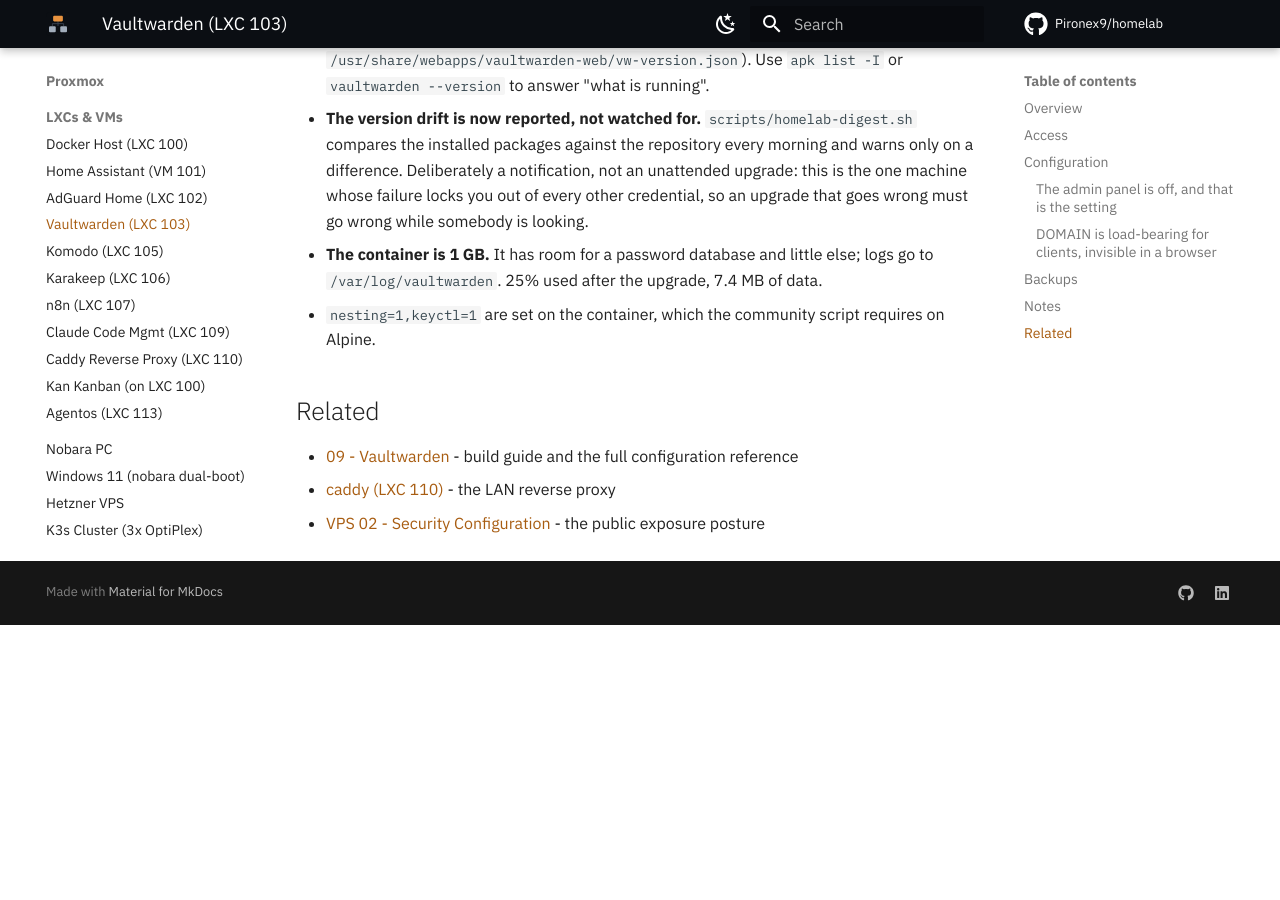
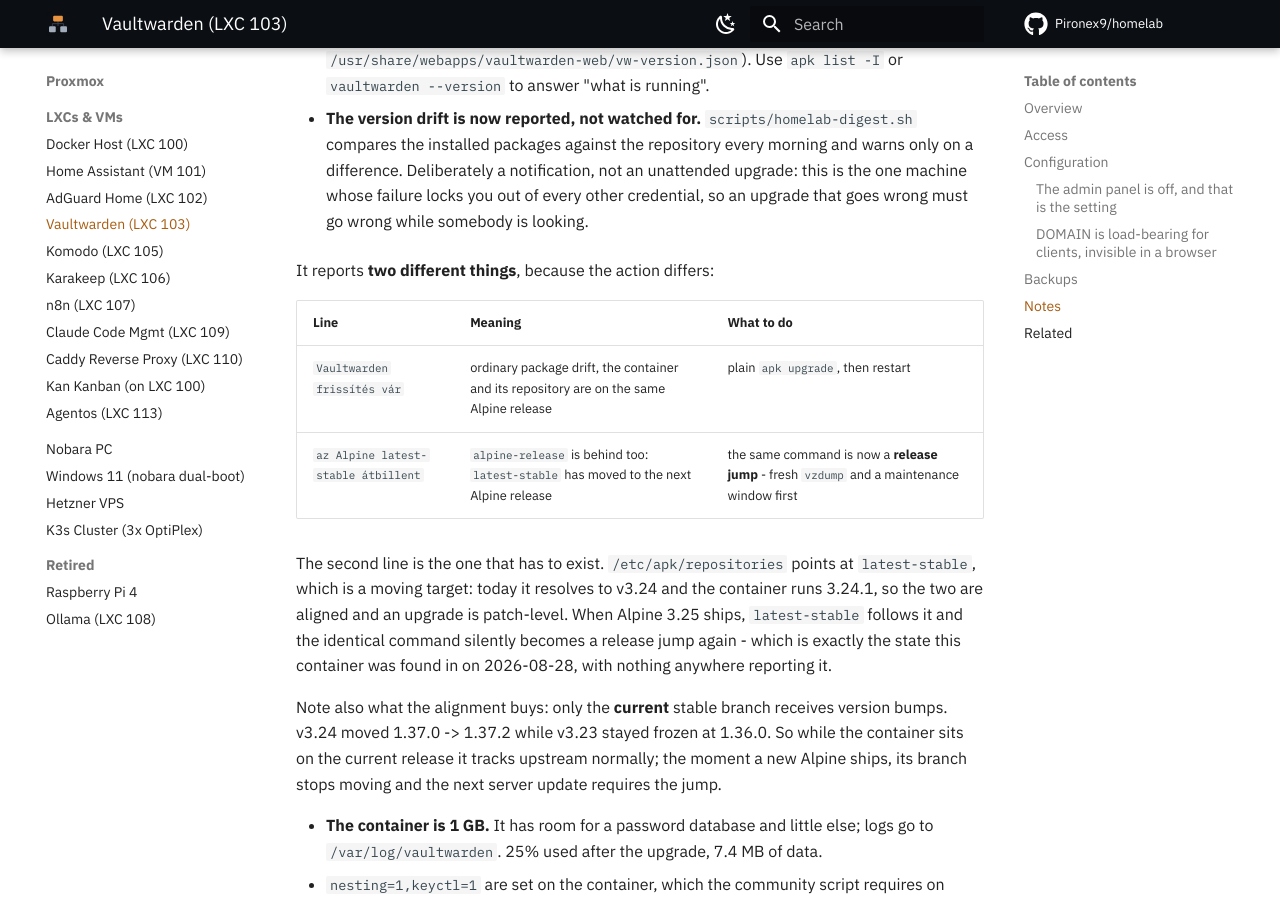
Before and after one commit to Pironex9/homelab, an MkDocs documentation site: the page built from docs/hosts/vaultwarden.md, in a window 1280 px wide and 900 px high, scrolled down 5049 px. Built offline with MkDocs 1.6.1 and Material for MkDocs 9.7.7, drawn with Linux system fonts in a browser that asks for light colours; comment, search, counter and statistics services are not loaded; before the commit the page ends 5674 px from its top, so only the background shows below that.

Commit message:
feat(digest): a kiadasugrast valassza el a sima csomagfrissitestol
Lyuk volt abban, amit ma delelott irtam. A blokk jelentette a vaultwarden
verzio-elmaradast, de nem tett kulonbseget aközött, hogy

  a) a container es a repoja ugyanazon az Alpine kiadason all, tehat az
     apk upgrade sima patch-szintu muvelet, vagy
  b) az alpine-release is elmaradasban van, mert a latest-stable atbillent a
     kovetkezo kiadasra - ilyenkor UGYANAZ a parancs kiadasugras

A kettot ugyanaz a figyelmeztetes valtotta ki, tehat aki a digest alapjan
cselekszik, eszrevetlenul futtathatott volna kiadasugrast a jelszokezelon.
Pont ez volt a 2026-08-28-i allapot, csak akkor semmi nem jelentette.

A /etc/apk/repositories 'latest-stable'-re mutat, ami mozgo celpont: ma v3.24-re
oldodik fel es a container 3.24.1-en all, tehat igazodnak. Amint az Alpine 3.25
megjelenik, a latest-stable koveti, es a valtozatlan parancs megint ugras lesz.

Merve: a container most 0 frissitheto csomagon all, alpine-release/alpine-base
nincs elmaradasban. A latest-stable ma branch v3.24, version 3.24.1; v3.25 meg
nem letezik. A v3.23 vaultwardenje 1.36.0-nal befagyott, a v3.24-e 1.37.2 -
tehat csak az EPPEN aktualis stable ag kap verziougrast.

Mind a negy kimeneti alak kiprobalva kulon: igazodo, csak csomag-elmaradas,
csak kiadasugras, es a ketto egyutt. Plusz az elerhetetlen container aga.

```diff
--- a/docs/hosts/vaultwarden.md
+++ b/docs/hosts/vaultwarden.md
@@ -223,6 +223,26 @@
   this is the one machine whose failure locks you out of every other credential,
   so an upgrade that goes wrong must go wrong while somebody is looking.
 
+  It reports **two different things**, because the action differs:
+
+  | Line | Meaning | What to do |
+  |------|---------|------------|
+  | `Vaultwarden frissítés vár` | ordinary package drift, the container and its repository are on the same Alpine release | plain `apk upgrade`, then restart |
+  | `az Alpine latest-stable átbillent` | `alpine-release` is behind too: `latest-stable` has moved to the next Alpine release | the same command is now a **release jump** - fresh `vzdump` and a maintenance window first |
+
+  The second line is the one that has to exist. `/etc/apk/repositories` points at
+  `latest-stable`, which is a moving target: today it resolves to v3.24 and the
+  container runs 3.24.1, so the two are aligned and an upgrade is patch-level.
+  When Alpine 3.25 ships, `latest-stable` follows it and the identical command
+  silently becomes a release jump again - which is exactly the state this
+  container was found in on 2026-08-28, with nothing anywhere reporting it.
+
+  Note also what the alignment buys: only the **current** stable branch receives
+  version bumps. v3.24 moved 1.37.0 -> 1.37.2 while v3.23 stayed frozen at
+  1.36.0. So while the container sits on the current release it tracks upstream
+  normally; the moment a new Alpine ships, its branch stops moving and the next
+  server update requires the jump.
+
 - **The container is 1 GB.** It has room for a password database and little else;
   logs go to `/var/log/vaultwarden`. 25% used after the upgrade, 7.4 MB of data.
 - `nesting=1,keyctl=1` are set on the container, which the community script
```
Also changed, not shown: 1 other file.
